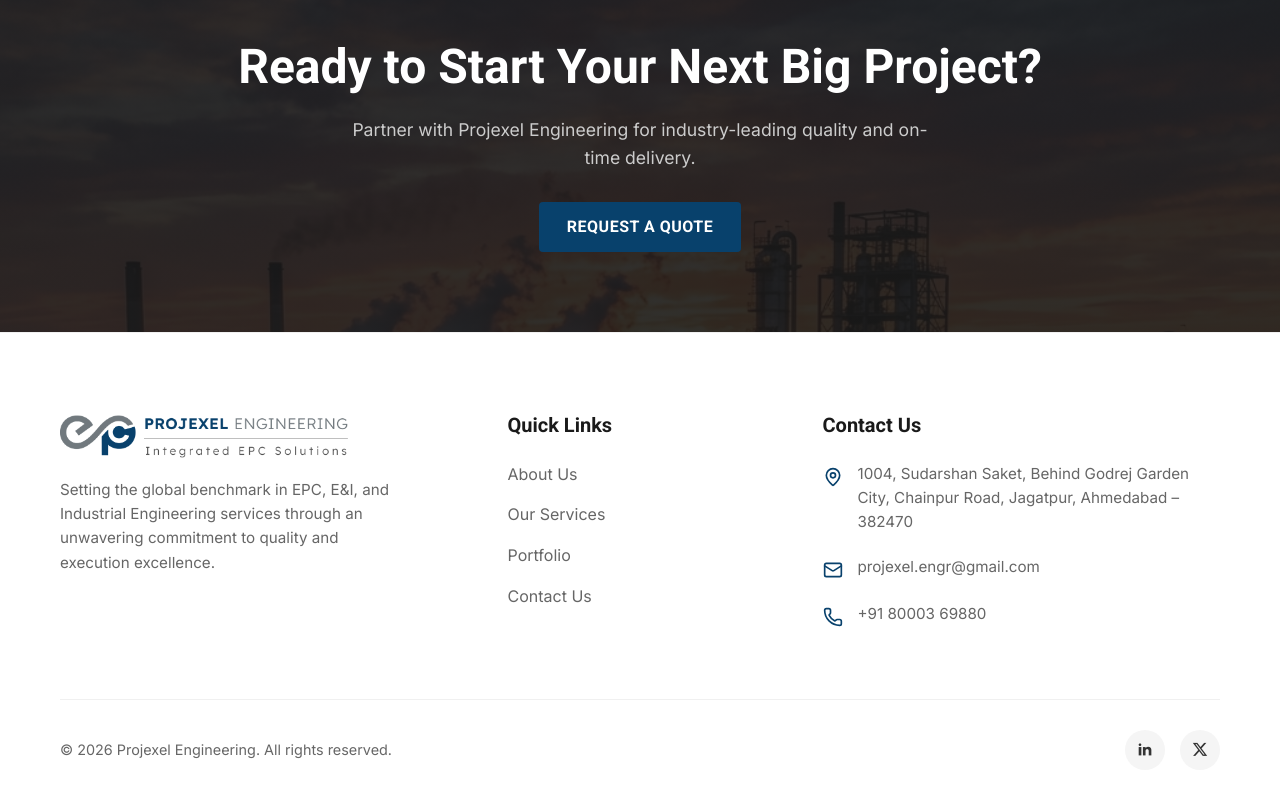
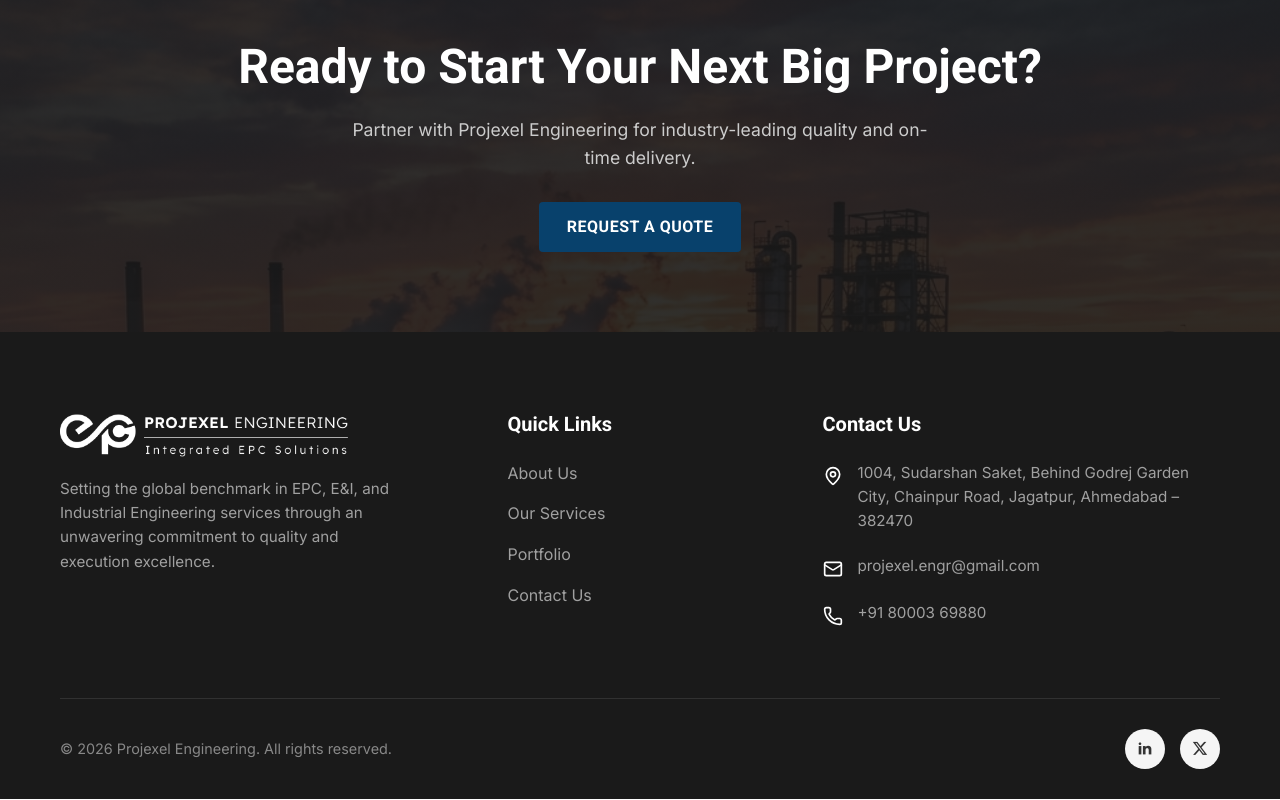
Before and after one commit to yashu10/New-Projexel-Engineering, a plain HTML site: page index.html in a window 1280 px wide. Shown: the part 5177-5977 px from the top of the page. Drawn offline with nearby package versions, Linux system fonts and the light colour scheme.

Commit message:
Restored dark background for the footer as per user preference

```diff
--- a/css/styles.css
+++ b/css/styles.css
@@ -702,10 +702,9 @@
 
 /* Footer */
 footer {
-    background-color: #ffffff;
-    color: var(--text-color);
+    background-color: var(--secondary-color);
+    color: #a0a0a0;
     padding: 80px 0 30px;
-    border-top: 1px solid #f0f0f0;
 }
 
 .footer-grid {
@@ -716,18 +715,19 @@
 
 .footer-logo-img {
     height: 60px;
+    filter: brightness(0) invert(1);
 }
 
 .footer-desc {
     margin-top: 20px;
     line-height: 1.6;
-    color: #666;
+    color: #a0a0a0;
     font-size: 0.95rem;
     max-width: 350px;
 }
 
 .footer-heading {
-    color: var(--secondary-color);
+    color: var(--bg-white);
     margin-bottom: 25px;
     font-size: 1.25rem;
     font-weight: 700;
@@ -738,7 +738,7 @@
 }
 
 .footer-links a {
-    color: #666;
+    color: #a0a0a0;
     transition: var(--transition);
 }
 
@@ -752,14 +752,14 @@
     display: flex;
     gap: 15px;
     align-items: flex-start;
-    color: #666;
+    color: #a0a0a0;
     font-size: 0.95rem;
 }
 
 .footer-contact-icon {
     width: 20px;
     flex-shrink: 0;
-    color: var(--primary-color);
+    color: white;
     margin-top: 3px;
 }
 
@@ -767,13 +767,13 @@
     display: flex;
     justify-content: space-between;
     align-items: center;
-    border-top: 1px solid #f0f0f0;
+    border-top: 1px solid rgba(255,255,255,0.1);
     padding-top: 30px;
     margin-top: 50px;
 }
 
 .footer-bottom p {
-    color: #666;
+    color: #888;
     font-size: 0.9rem;
 }
 
```
